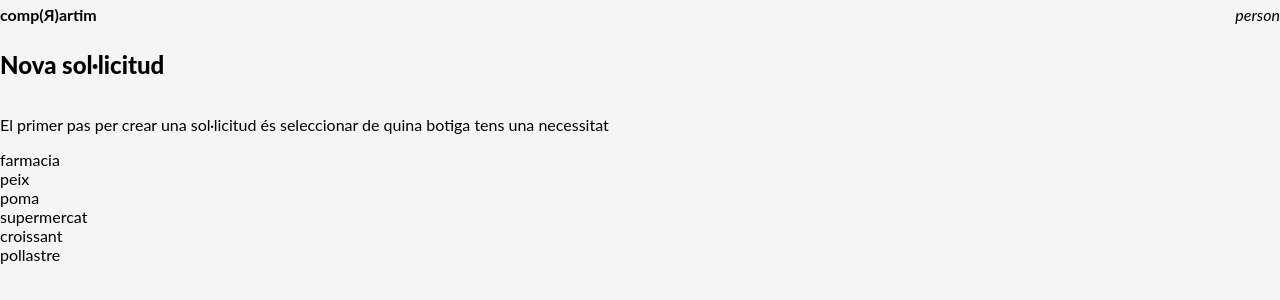
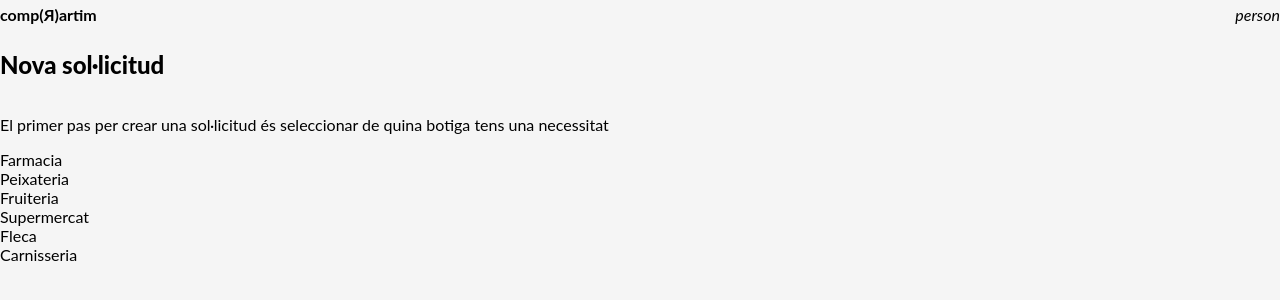
Before and after one commit to Comprarteam/comprartim, a React app: page /#/new-request in a window 1280 px wide. Shown: the top 300 px of the page. Built offline with nearby package versions, Linux system fonts and the light colour scheme; the HTML template or start-up script is replaced by a standard one.

Commit message:
Refactored categories list

```diff
--- a/src/components/Community/Community.jsx
+++ b/src/components/Community/Community.jsx
@@ -63,7 +63,7 @@ const Community = () => {
               <div className={styles['request-products']}>
                 <ul>
                   {(request.productsList).map((product) => (
-                    <li>{product}</li>
+                    <li key={`${request.id}-${product}`}>{product}</li>
                   ))}
                 </ul>
               </div>
--- a/src/components/NewRequest/NewRequest.jsx
+++ b/src/components/NewRequest/NewRequest.jsx
@@ -3,12 +3,11 @@ import { useHistory } from 'react-router-dom';
 import Header from '../Header/Header';
 import ChooseCategory from './Steps/ChooseCategory';
 import ChooseProducts from './Steps/ChooseProducts';
-import { registerNewRequest } from '../../services/requests';
+import { registerNewRequest } from '../../services/Requests';
 
 const NewRequest = () => {
   const [categorySelected, setCategorySelected] = useState('');
   const history = useHistory();
-  const categoriesList = ['farmacia', 'peix', 'poma', 'supermercat', 'croissant', 'pollastre'];
   let communityId = '1';
 
   if (window.localStorage) {
@@ -39,7 +38,6 @@ const NewRequest = () => {
         {categorySelected === ''
           ? (
             <ChooseCategory
-              categoriesList={categoriesList}
               onClickCategory={handleClickCategory}
             />
           ) : (
--- a/src/components/NewRequest/Steps/ChooseCategory.jsx
+++ b/src/components/NewRequest/Steps/ChooseCategory.jsx
@@ -1,23 +1,24 @@
 import React from 'react';
+import CategoriesList from '../../../lib/CategoriesList';
 import styles from './ChooseCategory.scss';
 
-const ChooseCategory = ({ categoriesList, onClickCategory }) => (
+const ChooseCategory = ({ onClickCategory }) => (
   <>
     <p>
       El primer pas per crear una sol·licitud és
       seleccionar de quina botiga tens una necessitat
     </p>
-    {categoriesList.map((category) => (
+    {CategoriesList.map((category) => (
       <div
-        key="category"
+        key={category.id}
         role="button"
         tabIndex={0}
         className={styles['category-item']}
         onClick={() => onClickCategory(category)}
         onKeyPress={() => onClickCategory(category)}
       >
-        <div className={`${styles['categories-icon']} food-icon-${category}`} />
-        <div>{category}</div>
+        <div className={`${styles['categories-icon']} food-icon-${category.id}`} />
+        <div>{category.name}</div>
       </div>
     ))}
   </>
--- /dev/null
+++ b/src/lib/CategoriesList.js
@@ -0,0 +1,28 @@
+const CategoriesList = [
+  {
+    id: 'farmacia',
+    name: 'Farmacia',
+  },
+  {
+    id: 'peix',
+    name: 'Peixateria',
+  },
+  {
+    id: 'poma',
+    name: 'Fruiteria',
+  },
+  {
+    id: 'supermercat',
+    name: 'Supermercat',
+  },
+  {
+    id: 'croissant',
+    name: 'Fleca',
+  },
+  {
+    id: 'pollastre',
+    name: 'Carnisseria',
+  },
+];
+
+export default CategoriesList;
```
